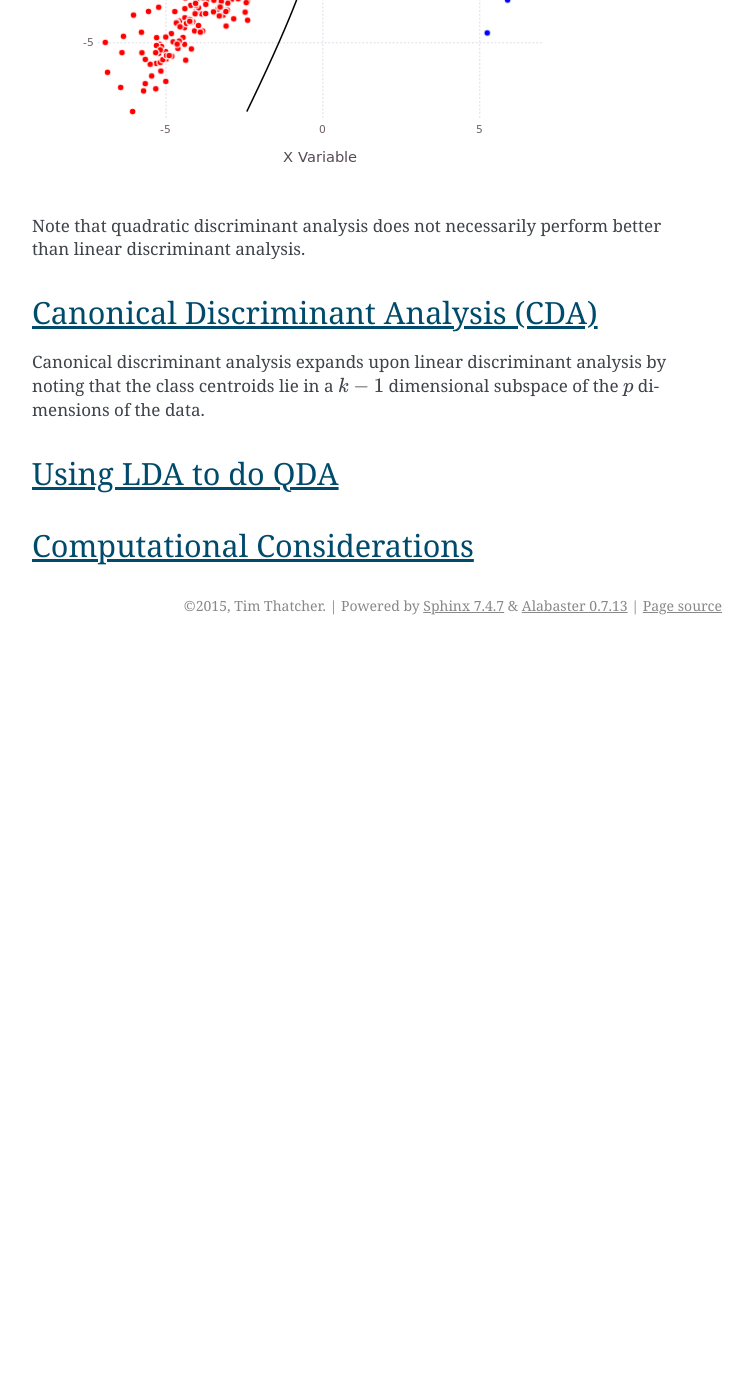
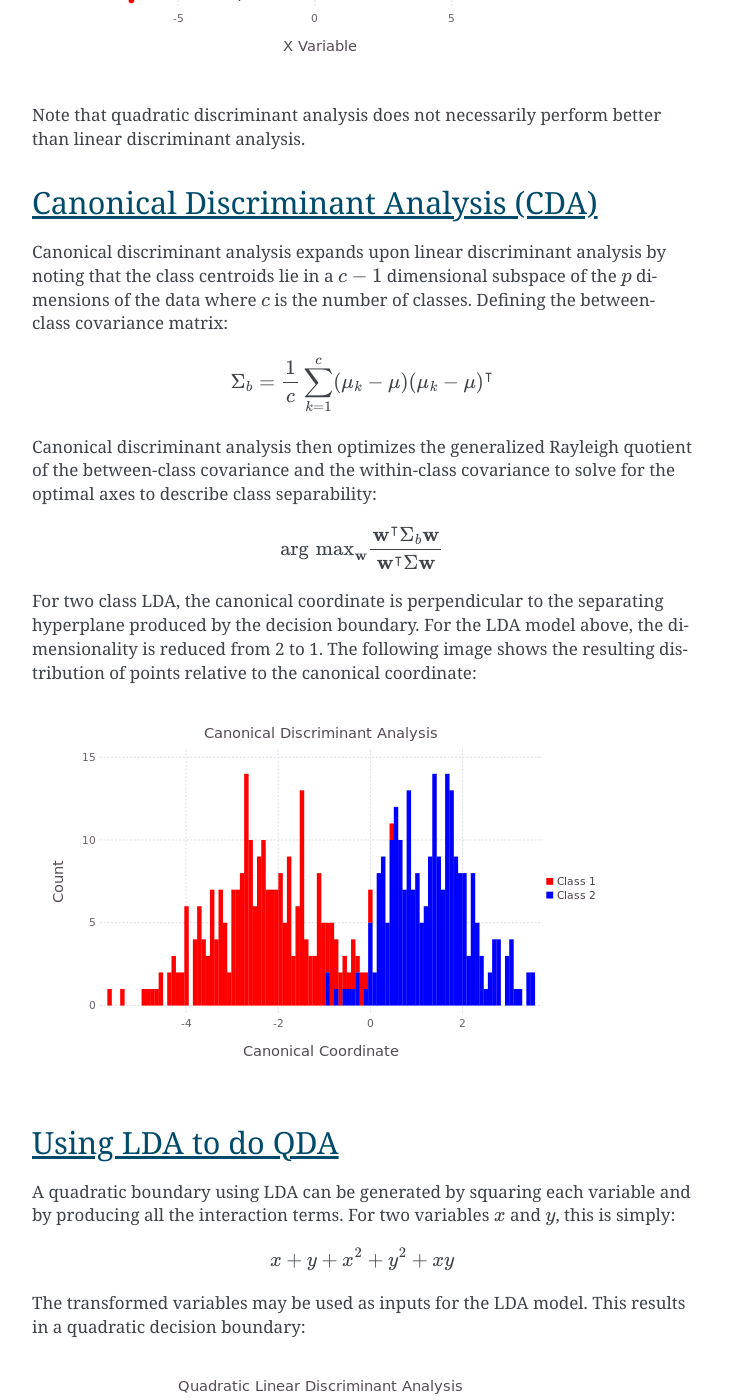
Before and after one commit to trthatcher/DiscriminantAnalysis.jl, a Sphinx documentation site: the page built from doc/index.rst, in a window 1280 px wide and 1400 px high, scrolled down 2918 px. Shown: the whole window, without its empty margins (388-1141 px from the left). Built offline with Sphinx 7.4.7, drawn with Linux system fonts in a browser that asks for light colours; before the commit the page ends 3563 px from its top, so only the background shows below that; some of the changed text lies outside the part shown.

Commit message:
Added visualizations for CDA and quadratic LDA

```diff
--- a/doc/index.rst
+++ b/doc/index.rst
@@ -79,7 +79,7 @@ Quadratic Discriminant Analysis (QDA)
 
 Quadratic Discriminant Analysis does not make the simplifying assumption that
 each class shares the same covariance matrix. This results in a quadratic
-classifier in :math:`mathbf{x}`:
+classifier in :math:`\mathbf{x}`:
 
 .. math::
 
@@ -102,12 +102,52 @@ Canonical Discriminant Analysis (CDA)
 -------------------------------------
 
 Canonical discriminant analysis expands upon linear discriminant analysis by
-noting that the class centroids lie in a :math:`k-1` dimensional subspace of the
-:math:`p` dimensions of the data.
+noting that the class centroids lie in a :math:`c-1` dimensional subspace of the
+:math:`p` dimensions of the data where :math:`c` is the number of classes.
+Defining the between-class covariance matrix:
+
+.. math::
+
+    \Sigma_b = \frac{1}{c} \sum_{k=1}^{c} (\mu_k - \mu)(\mu_k - \mu)^{\intercal}
+
+Canonical discriminant analysis then optimizes the generalized Rayleigh quotient
+of the between-class covariance and the within-class covariance to solve for
+the optimal axes to describe class separability:
+
+.. math::
+
+    \operatorname{arg\,max}_{\mathbf{w}}\frac{\mathbf{w}^{\intercal}\Sigma_b\mathbf{w}}{\mathbf{w}^{\intercal}\Sigma\mathbf{w}}
+
+For two class LDA, the canonical coordinate is perpendicular to the separating
+hyperplane produced by the decision boundary. For the LDA model above, the
+dimensionality is reduced from 2 to 1. The following image shows the resulting
+distribution of points relative to the canonical coordinate:
+
+.. image:: visualization/cda.png
+
 
 Using LDA to do QDA
 -------------------
 
+A quadratic boundary using LDA can be generated by squaring each variable and by
+producing all the interaction terms. For two variables :math:`x` and :math:`y`,
+this is simply:
+
+.. math::
+
+    x + y + x^2 + y^2 + xy
+
+The transformed variables may be used as inputs for the LDA model. This results
+in a quadratic decision boundary:
+
+.. image:: visualization/qlda.png
+
+Note that this boundary does not correspond to the same boundary produced by
+QDA.
 
 Computational Considerations
 ----------------------------
+
+
+Interface
+---------
```
Also changed, not shown: doc/visualization/cda.png (added), doc/visualization/lda.png, doc/visualization/qda.png, doc/visualization/qlda.png (added), 2 other files.
